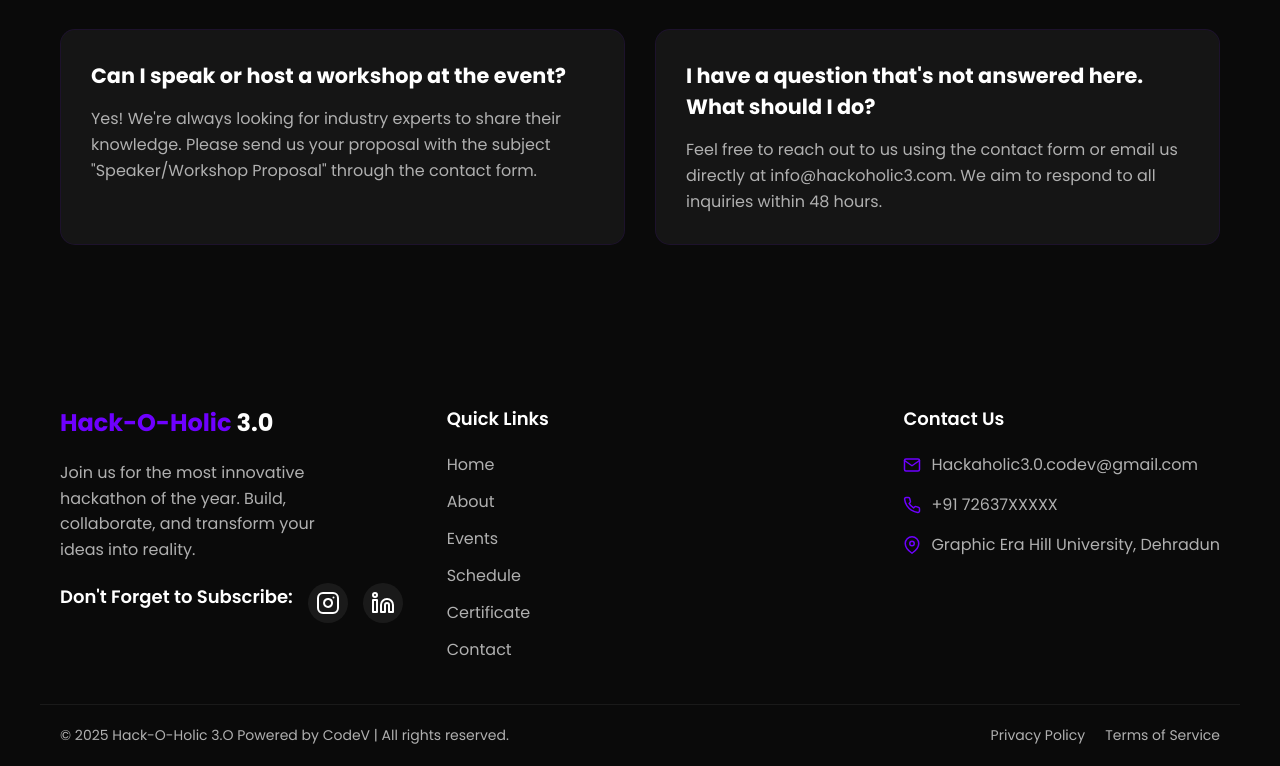
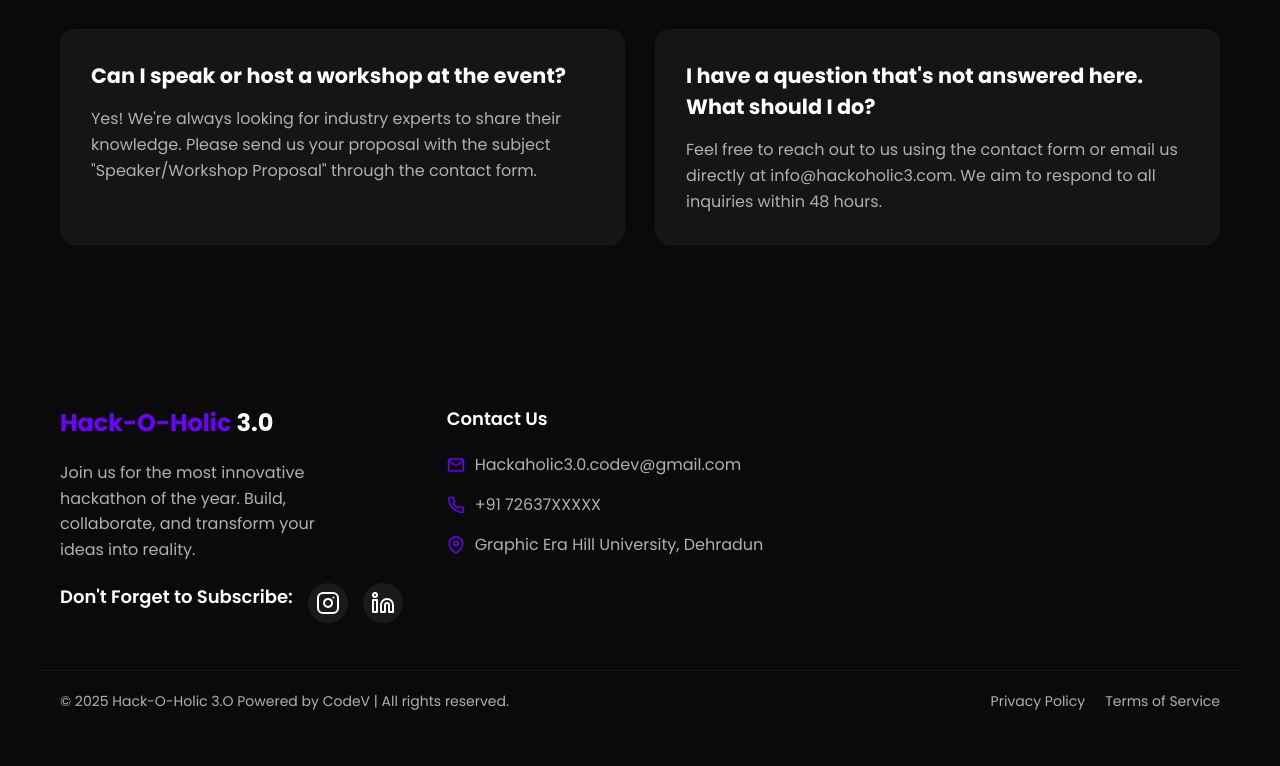
Before and after one commit to HimanshuRawat143/Hackathon, a React (Create React App) app in the folder client/: page /contact in a window 1280 px wide. Shown: the part 1428-2194 px from the top of the page. After the commit the page ends 2160 px from the top, so only its background shows below. Built offline with nearby package versions, Linux system fonts and the light colour scheme.

Commit message:
Footer Updated !

```diff
--- a/client/src/components/Footer.js
+++ b/client/src/components/Footer.js
@@ -33,16 +33,6 @@
         </FooterSection>
 
         <FooterLinksContainer>
-          <FooterLinkSection>
-            <FooterLinkTitle>Quick Links</FooterLinkTitle>
-            <FooterLink to="/">Home</FooterLink>
-            <FooterLink to="/about">About</FooterLink>
-            <FooterLink to="/events">Events</FooterLink>
-            <FooterLink to="/schedule">Schedule</FooterLink>
-            <FooterLink to="/certificate">Certificate</FooterLink>
-            <FooterLink to="/contact">Contact</FooterLink>
-          </FooterLinkSection>
-
           <FooterLinkSection>
             <FooterLinkTitle>Contact Us</FooterLinkTitle>
             <ContactInfo>
```
